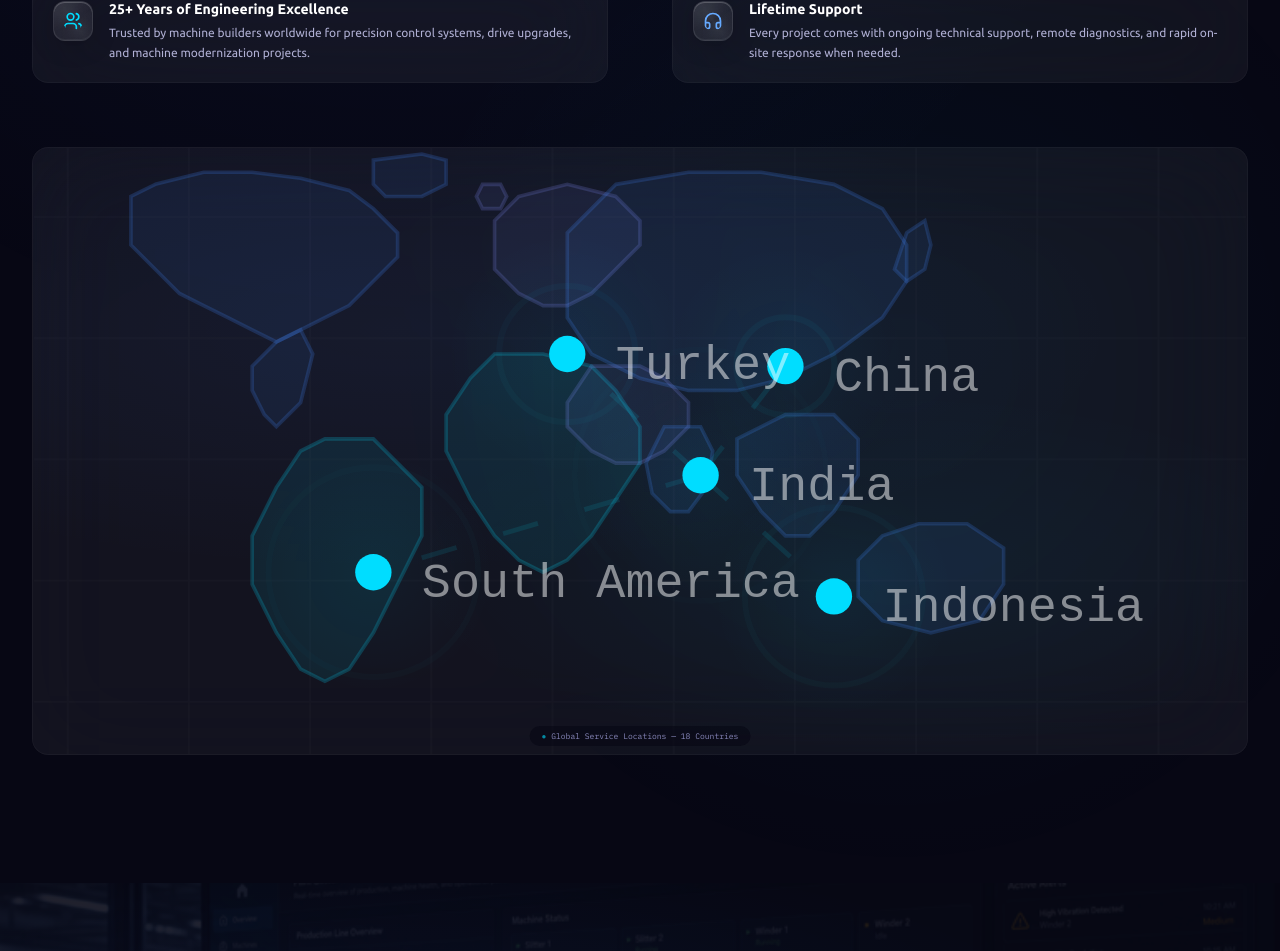
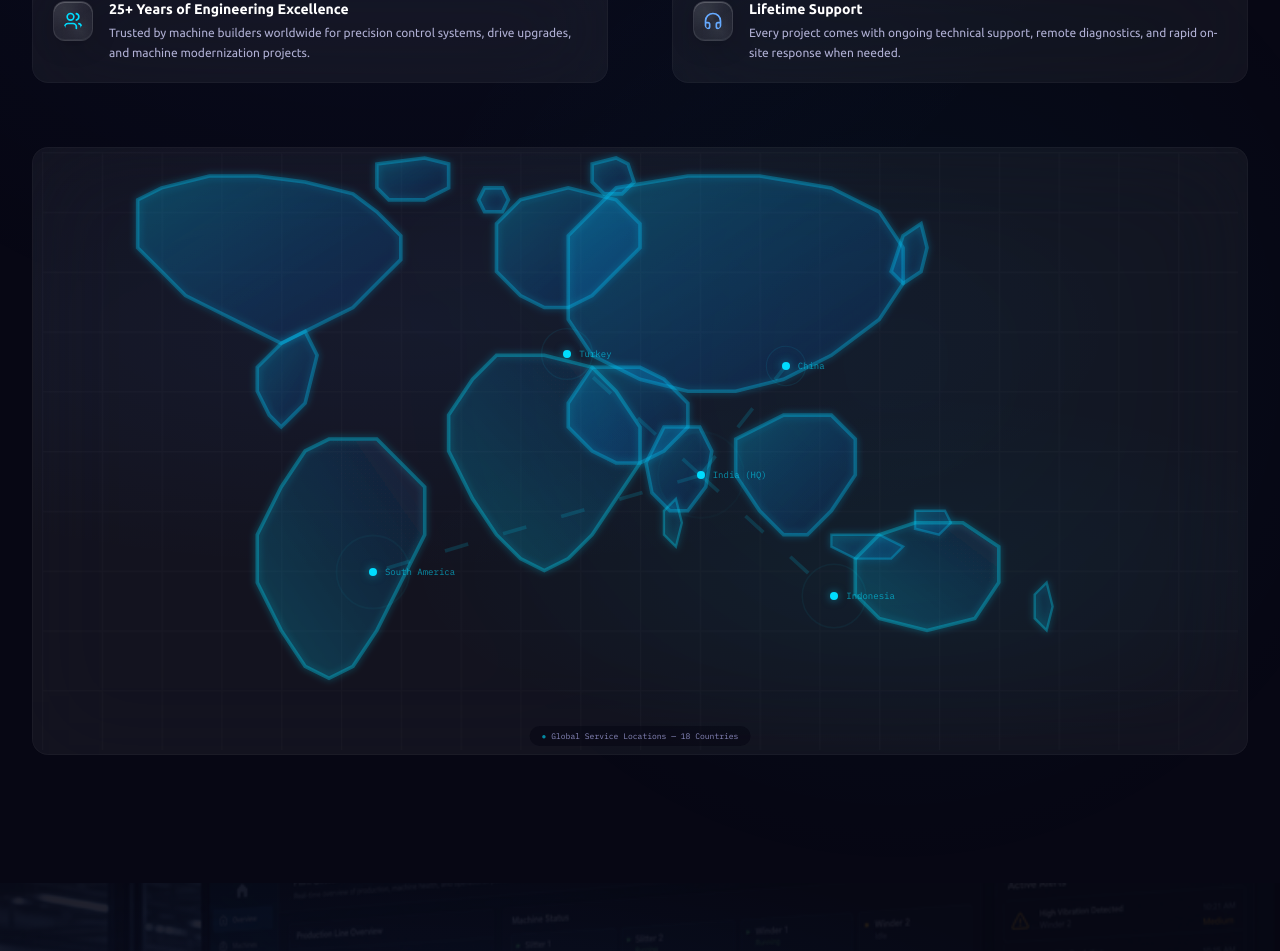
Before and after one commit to cvaradharaj/website, a Next.js app in the folder control-standards/: page / in a window 1280 px wide. Shown: the part 1650-2601 px from the top of the page. Built offline with nearby package versions, Linux system fonts and the light colour scheme.

Commit message:
simplify world map: replace canvas/SVG drawing with img + location overlays

```diff
--- a/control-standards/components/WorldMap.tsx
+++ b/control-standards/components/WorldMap.tsx
@@ -1,10 +1,9 @@
 'use client';
 
-import { useEffect, useRef, useState } from 'react';
 import { motion } from 'framer-motion';
 
 const locations = [
-  { name: 'India', mx: 0.55, my: 0.54 },
+  { name: 'India (HQ)', mx: 0.55, my: 0.54 },
   { name: 'Indonesia', mx: 0.66, my: 0.74 },
   { name: 'China', mx: 0.62, my: 0.36 },
   { name: 'Turkey', mx: 0.44, my: 0.34 },
@@ -12,117 +11,47 @@ const locations = [
 ];
 
 export default function WorldMap() {
-  const svgRef = useRef<SVGSVGElement>(null);
-  const [gridOffset, setGridOffset] = useState(0);
-
-  useEffect(() => {
-    let animId: number;
-    function tick() {
-      setGridOffset((prev) => prev + 0.1);
-      animId = requestAnimationFrame(tick);
-    }
-    animId = requestAnimationFrame(tick);
-    return () => cancelAnimationFrame(animId);
-  }, []);
-
   return (
     <div className="relative w-full aspect-[2/1] rounded-2xl glass border-white/[0.03] overflow-hidden">
       <div className="absolute inset-0 aurora-subtle pointer-events-none" />
-      <svg
-        ref={svgRef}
-        className="absolute inset-0 w-full h-full"
-        viewBox="0 0 100 50"
-        preserveAspectRatio="xMidYMid meet"
-      >
-        {/* Grid */}
-        <defs>
-          <pattern id="grid" width="10" height="10" patternUnits="userSpaceOnUse" patternTransform={`translate(${gridOffset % 10}, ${(gridOffset * 0.6) % 10})`}>
-            <path d="M 10 0 L 0 0 0 10" fill="none" stroke="rgba(255,255,255,0.015)" strokeWidth="0.3"/>
-          </pattern>
-        </defs>
-        <rect width="100" height="50" fill="url(#grid)" />
 
-        {/* North America */}
-        <path d="M10,3 L14,2 L18,2 L22,2.5 L26,3.5 L28,5 L30,7 L30,9 L28,11 L26,13 L24,14 L22,15 L20,16 L18,15 L16,14 L14,13 L12,12 L10,10 L8,8 L8,6 L8,4 Z"
-          fill="rgba(68,136,255,0.08)" stroke="rgba(68,136,255,0.2)" strokeWidth="0.3" />
-        {/* Central America */}
-        <path d="M22,15 L23,17 L22.5,19 L22,21 L21,22 L20,23 L19,22 L18,20 L18,18 L20,16 Z"
-          fill="rgba(68,136,255,0.08)" stroke="rgba(68,136,255,0.2)" strokeWidth="0.3" />
-        {/* South America */}
-        <path d="M24,24 L28,24 L30,26 L32,28 L32,32 L30,36 L28,40 L26,43 L24,44 L22,43 L20,40 L18,36 L18,32 L20,28 L22,25 Z"
-          fill="rgba(0,221,255,0.08)" stroke="rgba(0,221,255,0.2)" strokeWidth="0.3" />
-        {/* Europe */}
-        <path d="M40,4 L44,3 L48,4 L50,6 L50,8 L48,10 L46,12 L44,13 L42,13 L40,12 L38,10 L38,8 L38,6 Z"
-          fill="rgba(129,140,248,0.08)" stroke="rgba(129,140,248,0.2)" strokeWidth="0.3" />
-        {/* UK/Ireland */}
-        <path d="M37,3 L38.5,3 L39,4 L38.5,5 L37,5 L36.5,4 Z"
-          fill="rgba(129,140,248,0.08)" stroke="rgba(129,140,248,0.2)" strokeWidth="0.3" />
-        {/* Africa */}
-        <path d="M38,17 L42,17 L46,18 L48,20 L50,23 L50,26 L48,29 L46,32 L44,34 L42,35 L40,34 L38,32 L36,29 L34,25 L34,22 L36,19 Z"
-          fill="rgba(0,221,255,0.08)" stroke="rgba(0,221,255,0.2)" strokeWidth="0.3" />
-        {/* Asia */}
-        <path d="M48,3 L54,2 L60,2 L66,3 L70,5 L72,8 L72,11 L70,14 L66,17 L62,19 L58,20 L54,20 L50,19 L46,17 L44,14 L44,10 L44,7 L46,5 Z"
-          fill="rgba(68,136,255,0.08)" stroke="rgba(68,136,255,0.2)" strokeWidth="0.3" />
-        {/* Arabia */}
-        <path d="M46,18 L50,18 L52,19 L54,21 L54,23 L52,25 L50,26 L48,26 L46,25 L44,23 L44,21 Z"
-          fill="rgba(129,140,248,0.08)" stroke="rgba(129,140,248,0.2)" strokeWidth="0.3" />
-        {/* India subcontinent */}
-        <path d="M52,23 L55,23 L56,25 L55.5,28 L54,30 L52.5,30 L51,28.5 L50.5,26 Z"
-          fill="rgba(68,136,255,0.08)" stroke="rgba(68,136,255,0.2)" strokeWidth="0.3" />
-        {/* Southeast Asia */}
-        <path d="M62,22 L66,22 L68,24 L68,27 L66,30 L64,32 L62,32 L60,30 L58,27 L58,24 Z"
-          fill="rgba(68,136,255,0.08)" stroke="rgba(68,136,255,0.2)" strokeWidth="0.3" />
-        {/* Japan/Korea */}
-        <path d="M72,7 L73.5,6 L74,8 L73.5,10 L72,11 L71,10 Z"
-          fill="rgba(68,136,255,0.08)" stroke="rgba(68,136,255,0.2)" strokeWidth="0.3" />
-        {/* Australia */}
-        <path d="M73,31 L77,31 L80,33 L80,36 L78,39 L74,40 L70,39 L68,37 L68,34 L70,32 Z"
-          fill="rgba(68,136,255,0.08)" stroke="rgba(68,136,255,0.2)" strokeWidth="0.3" />
-        {/* Greenland */}
-        <path d="M28,1 L32,0.5 L34,1 L34,3 L32,4 L29,4 L28,3 Z"
-          fill="rgba(68,136,255,0.08)" stroke="rgba(68,136,255,0.2)" strokeWidth="0.3" />
+      <img
+        src="/world-map.svg"
+        alt="World map"
+        className="absolute inset-0 w-full h-full object-contain p-1"
+      />
 
-        {/* Connection lines from India */}
+      {/* Connection lines from India */}
+      <svg className="absolute inset-0 w-full h-full pointer-events-none" viewBox="0 0 100 50" preserveAspectRatio="xMidYMid meet">
         {locations.slice(1).map((loc, i) => (
-          <path key={i}
-            d={`M${locations[0].mx*100},${locations[0].my*50} L${loc.mx*100},${loc.my*50}`}
-            stroke="rgba(0,221,255,0.1)" strokeWidth="0.4" strokeDasharray="3,4" fill="none"
+          <line key={i}
+            x1={locations[0].mx * 100} y1={locations[0].my * 50}
+            x2={loc.mx * 100} y2={loc.my * 50}
+            stroke="rgba(0,221,255,0.15)" strokeWidth="0.3" strokeDasharray="2,3"
           />
         ))}
+      </svg>
 
-        {/* Location markers */}
-        {locations.map((loc, i) => (
-          <g key={i}>
-            {/* Pulse ring */}
-            <motion.circle
-              cx={loc.mx * 100} cy={loc.my * 50} r={4}
-              fill="none" stroke="rgba(0,221,255,0.2)" strokeWidth="0.5"
-              animate={{ r: [4, 12, 4], opacity: [0.2, 0, 0.2] }}
+      {/* Location markers */}
+      {locations.map((loc, i) => (
+        <div
+          key={i}
+          className="absolute"
+          style={{ left: `${loc.mx * 100}%`, top: `${loc.my * 100}%`, transform: 'translate(-50%, -50%)' }}
+        >
+          <div className="relative">
+            <motion.div
+              className="absolute -inset-4 rounded-full border border-cyan-400/30"
+              animate={{ scale: [1, 2.5, 1], opacity: [0.3, 0, 0.3] }}
               transition={{ duration: 3, repeat: Infinity, delay: i * 0.5 }}
             />
-            {/* Glow */}
-            <circle cx={loc.mx * 100} cy={loc.my * 50} r={10}
-              fill="url(#glowGrad)" opacity={0.3}
-            />
-            {/* Dot */}
-            <circle cx={loc.mx * 100} cy={loc.my * 50} r={1.5} fill="#00ddff" />
-            {/* Label */}
-            <text x={loc.mx * 100 + 4} y={loc.my * 50 + 1}
-              fill="rgba(255,255,255,0.5)" fontSize="4" fontFamily="monospace"
-              alignmentBaseline="middle"
-            >
-              {loc.name}
-            </text>
-          </g>
-        ))}
-
-        <defs>
-          <radialGradient id="glowGrad" cx="50%" cy="50%" r="50%">
-            <stop offset="0%" stopColor="#00ddff" stopOpacity="0.15" />
-            <stop offset="100%" stopColor="#00ddff" stopOpacity="0" />
-          </radialGradient>
-        </defs>
-      </svg>
+            <div className="w-2 h-2 rounded-full bg-cyan-400 shadow-[0_0_8px_rgba(0,221,255,0.5)]" />
+          </div>
+          <span className="absolute left-4 top-1/2 -translate-y-1/2 text-[9px] font-mono text-cyan-400/60 whitespace-nowrap">
+            {loc.name}
+          </span>
+        </div>
+      ))}
 
       <motion.div
         className="absolute bottom-2 left-1/2 -translate-x-1/2 text-[8px] font-mono text-slate-500 bg-slate-950/60 px-3 py-1 rounded-full whitespace-nowrap"
```
Also changed, not shown: control-standards/public/world-map.svg (added).
